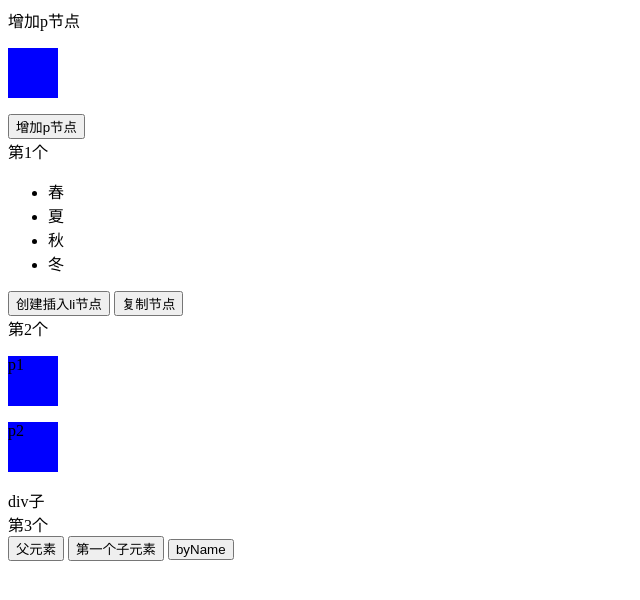
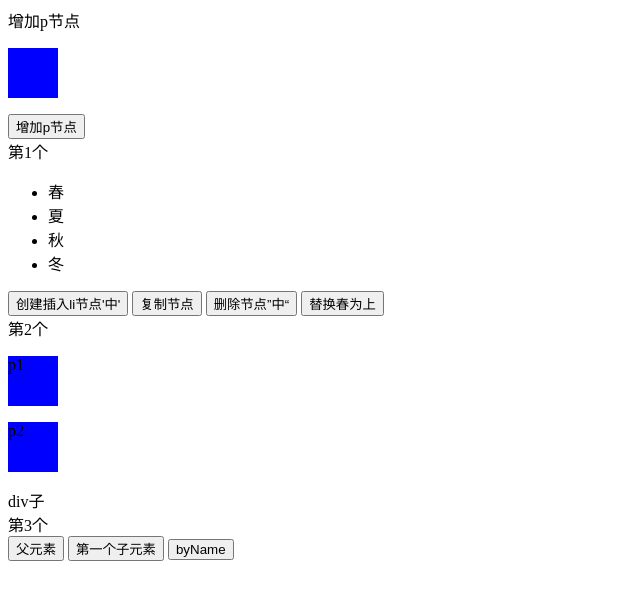
Before and after one commit to liwei0505/WebApp, a plain HTML site: page js/dom.html in a window 1280 px wide. Shown: the whole page, without its empty margins (0-640 px from the left). Drawn offline with Linux system fonts and the light colour scheme.

Commit message:
替换节点

```diff
--- a/js/dom.html
+++ b/js/dom.html
@@ -18,8 +18,10 @@
         <li>秋</li>
         <li>冬</li>
     </ul>
-    <input type="button" value="创建插入li节点" onclick="insertNode()"/>
+    <input type="button" value="创建插入li节点'中'" onclick="insertNode()"/>
     <input type="button" value="复制节点" onclick="cloneN()" />
+    <input type="button" value="删除节点”中“" onclick="deleteZhong()"/>
+    <input type="button" value="替换春为上" onclick="replace()"/>
 
 </div>
 <div id="banner">
@@ -39,6 +41,23 @@
 </html>
 
 <script>
+
+    function replace() {
+        var neli = document.createElement('li');
+        var neNode = document.createTextNode('上');
+        neli.appendChild(neNode);
+
+        var faNode = document.getElementById('season');
+        var repNode = faNode.children[0];
+        faNode.replaceChild(neli, repNode);
+    }
+
+    function deleteZhong(){
+        var ulN = document.getElementsByTagName('ul')[0];
+        var child = ulN.children[2];
+        ulN.removeChild(child);
+    }
+
     function cloneN() {
         var olde = document.getElementById('season');
         var newe = olde.cloneNode(true);
```
Also changed, not shown: 1 other file.
